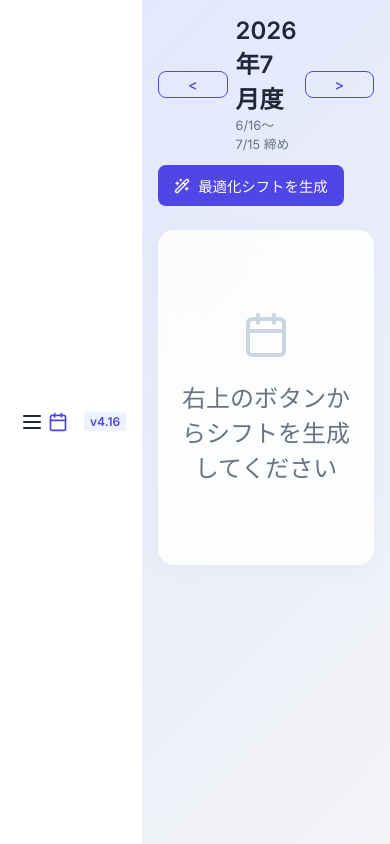
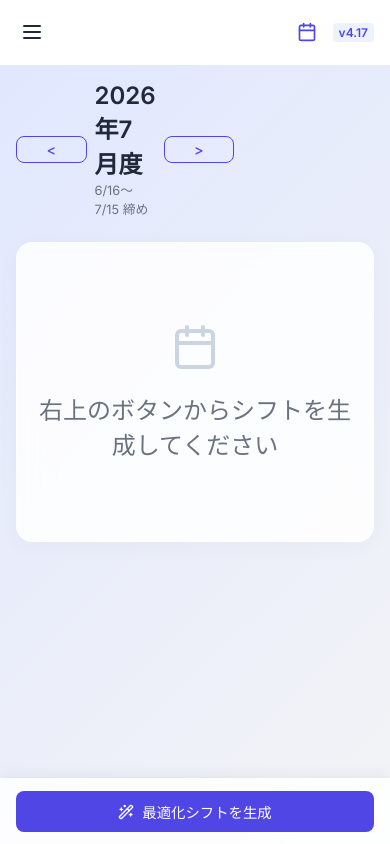
Before and after one commit to dkhgnu-dev/shift-app, a React (Vite) app in the folder frontend/: page / in a window 390 px wide. Built offline with nearby package versions, Linux system fonts and the light colour scheme.

Commit message:
feat: implement cycle 3 mobile UI optimization (bottom bar & layout fixes)

```diff
--- a/frontend/src/App.jsx
+++ b/frontend/src/App.jsx
@@ -223,6 +223,7 @@ export default function App() {
 
     // Mobile View State
     const [isMobileView, setIsMobileView] = useState(window.innerWidth <= 768);
+    const [isNarrowViewport, setIsNarrowViewport] = useState(window.innerWidth <= 768);
     const [isMobileMenuOpen, setIsMobileMenuOpen] = useState(false);
     const [selectedDateIndex, setSelectedDateIndex] = useState(0);
 
@@ -284,7 +285,10 @@ export default function App() {
     }, [thickDays]);
 
     useEffect(() => {
-        const handleResize = () => setIsMobileView(window.innerWidth <= 768);
+        const handleResize = () => {
+            setIsMobileView(window.innerWidth <= 768);
+            setIsNarrowViewport(window.innerWidth <= 768);
+        };
         window.addEventListener('resize', handleResize);
         return () => window.removeEventListener('resize', handleResize);
     }, []);
@@ -758,15 +762,40 @@ export default function App() {
         return cssClass;
     };
 
+    const renderActions = () => {
+        if (activeTab === 'dashboard') {
+            return (
+                <div style={{display: 'flex', gap: '8px', width: isNarrowViewport ? '100%' : 'auto'}}>
+                    {generatedResult && (
+                        <button className="btn outline" style={{flex: isNarrowViewport ? 1 : 'none', justifyContent: 'center'}} onClick={() => fillBlanks()} disabled={isGenerating}>
+                            <Wand2 size={16}/> 空欄自動作成
+                        </button>
+                    )}
+                    <button className="btn" style={{flex: isNarrowViewport ? 1 : 'none', justifyContent: 'center'}} onClick={() => generateShift()} disabled={isGenerating}>
+                        <Wand2 size={16}/> 最適化シフトを生成
+                    </button>
+                </div>
+            );
+        }
+        if (activeTab === 'employees') {
+            return (
+                <div style={{display: 'flex', gap: '8px', width: isNarrowViewport ? '100%' : 'auto'}}>
+                    <button className="btn" style={{flex: isNarrowViewport ? 1 : 'none', justifyContent: 'center'}} onClick={() => openModal()}><Plus size={16}/> 新規追加</button>
+                </div>
+            );
+        }
+        return null;
+    };
+
     return (
-        <div style={{display: 'flex', width: '100%', minHeight: '100vh'}}>
+        <div className="app-container">
             {/* Mobile Header */}
             {isMobileView && (
                 <div className="mobile-header">
                     <button className="hamburger-btn" onClick={() => setIsMobileMenuOpen(true)}>
                         <Menu size={24} />
                     </button>
-                    <div className="logo" style={{display: 'flex', alignItems: 'center'}}><Calendar size={20} /><span style={{fontSize: '0.75rem', marginLeft: '6px', background: '#EEF2FF', color: '#4F46E5', padding: '2px 6px', borderRadius: '4px', fontWeight: 600}}>v4.16</span></div>
+                    <div className="logo" style={{display: 'flex', alignItems: 'center'}}><Calendar size={20} /><span style={{fontSize: '0.75rem', marginLeft: '6px', background: '#EEF2FF', color: '#4F46E5', padding: '2px 6px', borderRadius: '4px', fontWeight: 600}}>v4.17</span></div>
                 </div>
             )}
 
@@ -777,7 +806,7 @@ export default function App() {
 
             {/* Sidebar */}
             <div className={`sidebar ${isMobileMenuOpen ? 'open' : ''}`}>
-                <div className="logo pc-only" style={{display: 'flex', alignItems: 'center'}}><Calendar style={{color:'var(--primary)'}}/> Shift-Ag <span style={{fontSize: '0.75rem', marginLeft: '8px', background: '#EEF2FF', color: '#4F46E5', padding: '2px 6px', borderRadius: '4px', fontWeight: 600}}>v4.16</span></div>
+                <div className="logo pc-only" style={{display: 'flex', alignItems: 'center'}}><Calendar style={{color:'var(--primary)'}}/> Shift-Ag <span style={{fontSize: '0.75rem', marginLeft: '8px', background: '#EEF2FF', color: '#4F46E5', padding: '2px 6px', borderRadius: '4px', fontWeight: 600}}>v4.17</span></div>
                 <div className={`nav-item ${activeTab === 'dashboard' ? 'active' : ''}`} onClick={() => {setActiveTab('dashboard'); setIsMobileMenuOpen(false);}}>
                     <Calendar size={18} /> 全体シフト表
                 </div>
@@ -804,16 +833,7 @@ export default function App() {
                                     <button className="btn outline" style={{padding: '4px 8px'}} onClick={() => changeMonth(1)}>&gt;</button>
                                 </div>
                             </div>
-                            <div style={{display: 'flex', gap: '8px'}}>
-                                {generatedResult && (
-                                    <button className="btn outline" onClick={() => fillBlanks()} disabled={isGenerating}>
-                                        <Wand2 size={16}/> 空欄自動作成
-                                    </button>
-                                )}
-                                <button className="btn" onClick={() => generateShift()} disabled={isGenerating}>
-                                    <Wand2 size={16}/> 最適化シフトを生成
-                                </button>
-                            </div>
+                            {!isNarrowViewport && renderActions()}
                         </div>
 
                         {infeasibleInfo && (
@@ -1166,7 +1186,7 @@ export default function App() {
                                 <h1>従業員管理</h1>
                                 <p style={{color: 'var(--text-sub)', marginTop: '4px'}}>スタッフの追加・編集・削除</p>
                             </div>
-                            <button className="btn" onClick={() => openModal()}><Plus size={16}/> 新規追加</button>
+                            {!isNarrowViewport && renderActions()}
                         </div>
                         <div className="glass-card" style={{padding: isMobileView ? '0' : '0', overflow: 'hidden', background: isMobileView ? 'transparent' : 'var(--glass-bg)', border: isMobileView ? 'none' : '', boxShadow: isMobileView ? 'none' : ''}}>
                             {isMobileView ? (
@@ -1428,6 +1448,12 @@ export default function App() {
                     <h2 style={{color: 'var(--primary)'}}>最適化を実行中...</h2>
                 </div>
             )}
+
+            {isNarrowViewport && (
+                <div className="mobile-bottom-bar">
+                    {renderActions()}
+                </div>
+            )}
         </div>
     );
 }
--- a/frontend/src/index.css
+++ b/frontend/src/index.css
@@ -29,6 +29,12 @@ body {
 #root {
   display: flex;
   width: 100%;
+}
+
+.app-container {
+  display: flex;
+  width: 100%;
+  min-height: 100vh;
 }
 
 .sidebar { width: 240px; background: var(--glass-bg); backdrop-filter: blur(16px); border-right: 1px solid var(--glass-border); padding: 24px; display: flex; flex-direction: column; z-index: 10; flex-shrink: 0; }
@@ -130,6 +136,7 @@ th:first-child { z-index: 3; }
 
 @media (max-width: 768px) {
   #root { flex-direction: column; }
+  .app-container { flex-direction: column; }
 
   .mobile-header { display: flex; align-items: center; justify-content: space-between; padding: 16px; background: white; border-bottom: 1px solid var(--glass-border); position: sticky; top: 0; z-index: 50; }
   .hamburger-btn { background: none; border: none; cursor: pointer; color: var(--text-main); display: flex; align-items: center; justify-content: center; padding: 4px; }
@@ -143,7 +150,34 @@ th:first-child { z-index: 3; }
 
   .logo { margin-bottom: 24px; justify-content: flex-start; }
   .nav-item { margin-bottom: 8px; padding: 12px 16px; font-size: 1rem; flex: none; justify-content: flex-start; text-align: left; }
-  .main-content { padding: 16px; }
+  .main-content { padding: 16px; padding-bottom: calc(env(safe-area-inset-bottom, 16px) + 80px); }
   .header { flex-direction: column; align-items: flex-start; gap: 12px; }
   .header .btn { width: 100%; justify-content: center; }
+
+  .modal { padding: 16px; margin: 16px; width: calc(100% - 32px); max-height: calc(100dvh - 32px); }
+  .time-picker-step { width: 34px; height: 34px; }
+
+  input, select, textarea, .form-control, .time-picker-input, .time-picker-value { font-size: 16px !important; }
 }
+
+.mobile-bottom-bar {
+  display: none;
+}
+
+@media (max-width: 768px) {
+  .mobile-bottom-bar {
+    display: flex;
+    flex-direction: column;
+    gap: 8px;
+    position: fixed;
+    bottom: 0;
+    left: 0;
+    width: 100%;
+    background: var(--glass-bg);
+    backdrop-filter: blur(16px);
+    border-top: 1px solid var(--glass-border);
+    padding: 12px 16px calc(12px + env(safe-area-inset-bottom, 0px));
+    z-index: 60;
+    box-shadow: 0 -4px 12px rgba(0, 0, 0, 0.05);
+  }
+}
```
